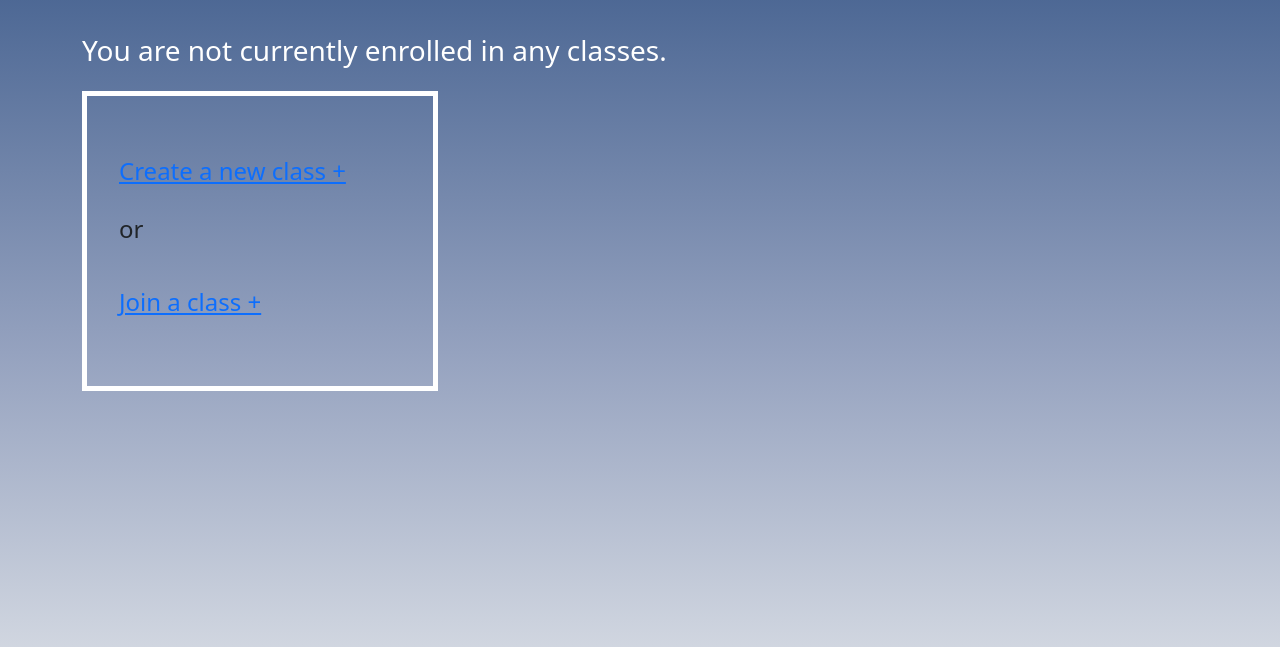
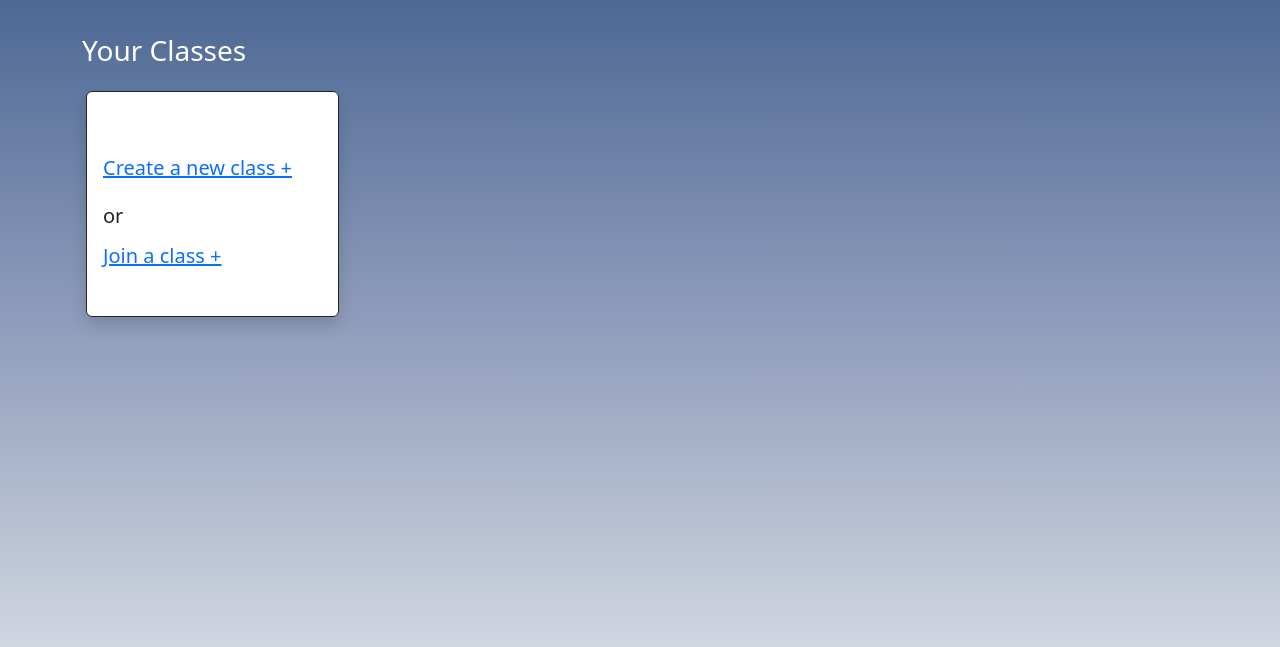
Before and after one commit to eliasposner/HoosNotes, a Django app: page /listclasses/ in a window 1280 px wide. Shown: the part 56-703 px from the top of the page. Run offline with Django 3.2, Linux system fonts and the light colour scheme; the visitor is signed in with stand-in values (Sample User, id 1); data comes from the database, SQL or seed files in the repository; data that the repository does not hold is empty; some libraries are stand-ins or nearby versions.

Commit message:
make list classes as cards

```diff
--- a/scheduler/templates/scheduler/listclass.html
+++ b/scheduler/templates/scheduler/listclass.html
@@ -6,43 +6,47 @@
 
 
 <div class="container">
-  <div class="row">
 <h3 class="text-left" style = "color: white;" > <br> Your Classes</h3>
 
- 		<div class="col-sm-4">
-		<p style="border:10px; padding: 0em;">
-		<li class="list-group-item" style="border:5px; height: 300; border-style:solid; border-color: white; padding: 2em;">
+<div class="row">
+  <div class="col-lg-3 d-flex align-items-stretch" style = "padding: 1em">
+            <div class = 'card shadow w-100 border-dark'>
+            	<div class = "card-body">
 
-		<h4>
+
+			<h5>
+			<br>
 
 			<br>
+
 			<a class="link-primary" href="{% url 'create_student_class'%}">
 			Create a new class + </a>
 			<br>
 			<br>
 
 			<p class="text-dark" > or </p>
-			<br>
 
 			<a class="link-primary" href="{% url 'join_student_classes'%}">
 			Join a class + </a>
 						<br>
 			<br>
-			<br>
+
+		</h5>
 
 
-			<br>
-		</h4>
-		</li>
-       	</p>
+
+				</div>
+			</div>
 </div>
 
 
 
+
     {% for class in list_of_classes %}
-        <div class="col-sm-4">
-		<p style="border:10px; padding: 0em;">
-		<li class="list-group-item" style="border:5px; height: 300; border-style:solid; border-color: white; padding: 2em;">
+		<div class="col-lg-3 d-flex align-items-stretch" style = "padding: 1em">
+            <div class = 'card shadow w-100 border-dark'>
+            	<div class = "card-body">
+
 
 		<h4>
 		<a class="link-primary" href="{% url 'class_detail' class.id %}">
@@ -58,45 +62,47 @@
                 <button type="submit" class="btn btn-danger btn-md btn-block">Leave Class</button>
             </form>
        	</p>
-       </li>
-       </p>
+
+
+				</div>
+			</div>
 </div>
     {% endfor %}
  </div>
 </div>
+
 {% else %}
 	<div class="container">
+<h3 class="text-left" style = "color: white;" > <br> Your Classes</h3>
+
 <div class="row">
-<h3 class="text-left" style = "color: white;" > <br> You are not currently enrolled in any classes. </h3>
+  <div class="col-lg-3 d-flex align-items-stretch" style = "padding: 1em">
+            <div class = 'card shadow w-100 border-dark'>
+            	<div class = "card-body">
 
- 		<div class="col-sm-4">
-		<p style="border:10px; padding: 0em;">
-		<li class="list-group-item" style="border:5px; height: 300; border-style:solid; border-color: white; padding: 2em;">
 
-		<h4>
+			<h5>
+			<br>
 
 			<br>
+
 			<a class="link-primary" href="{% url 'create_student_class'%}">
 			Create a new class + </a>
 			<br>
 			<br>
 
 			<p class="text-dark" > or </p>
-			<br>
 
 			<a class="link-primary" href="{% url 'join_student_classes'%}">
 			Join a class + </a>
 						<br>
 			<br>
-			<br>
+
+		</h5>
 
 
-			<br>
 
-
-		</h4>
-		</li>
-       	</p>
+				</div>
 			</div>
 </div>
 </div>
```
Also changed, not shown: scheduler/templates/scheduler/all_classes.html (+6 -5 lines). Lines whose indentation alone changed are shown as unchanged.
